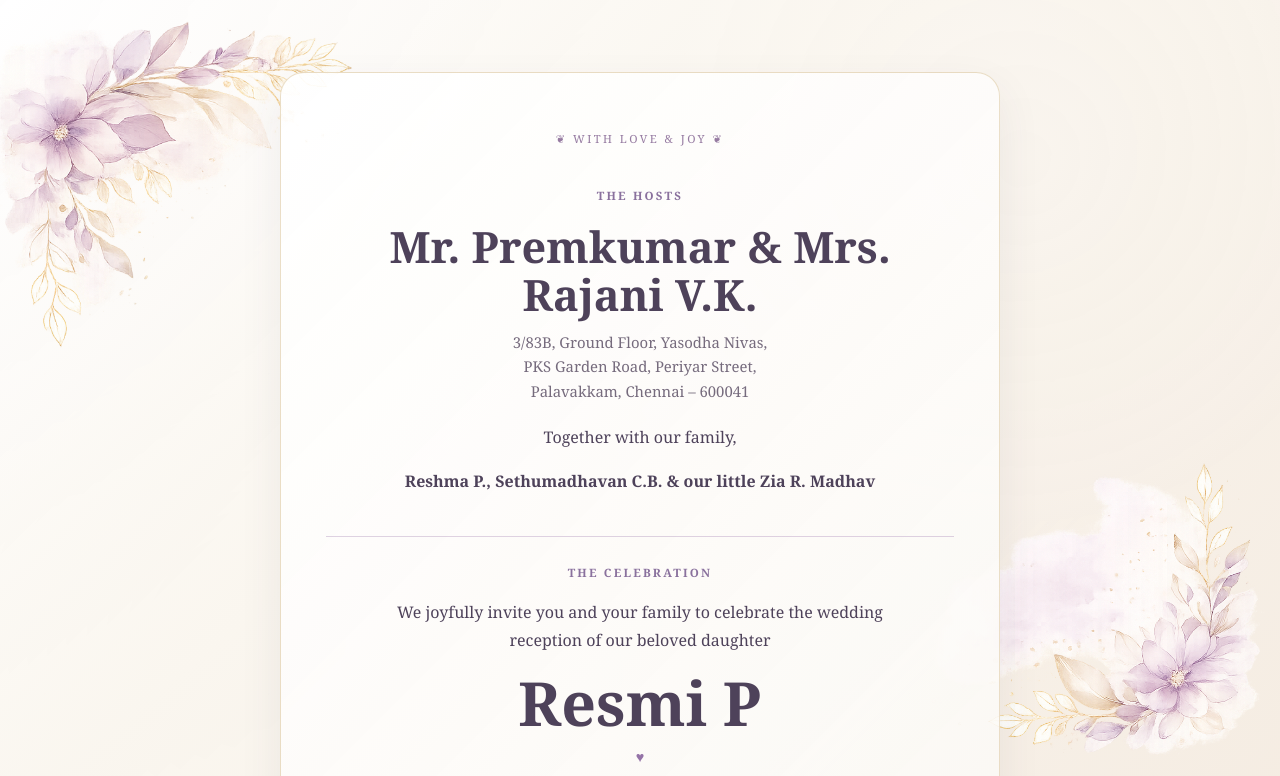
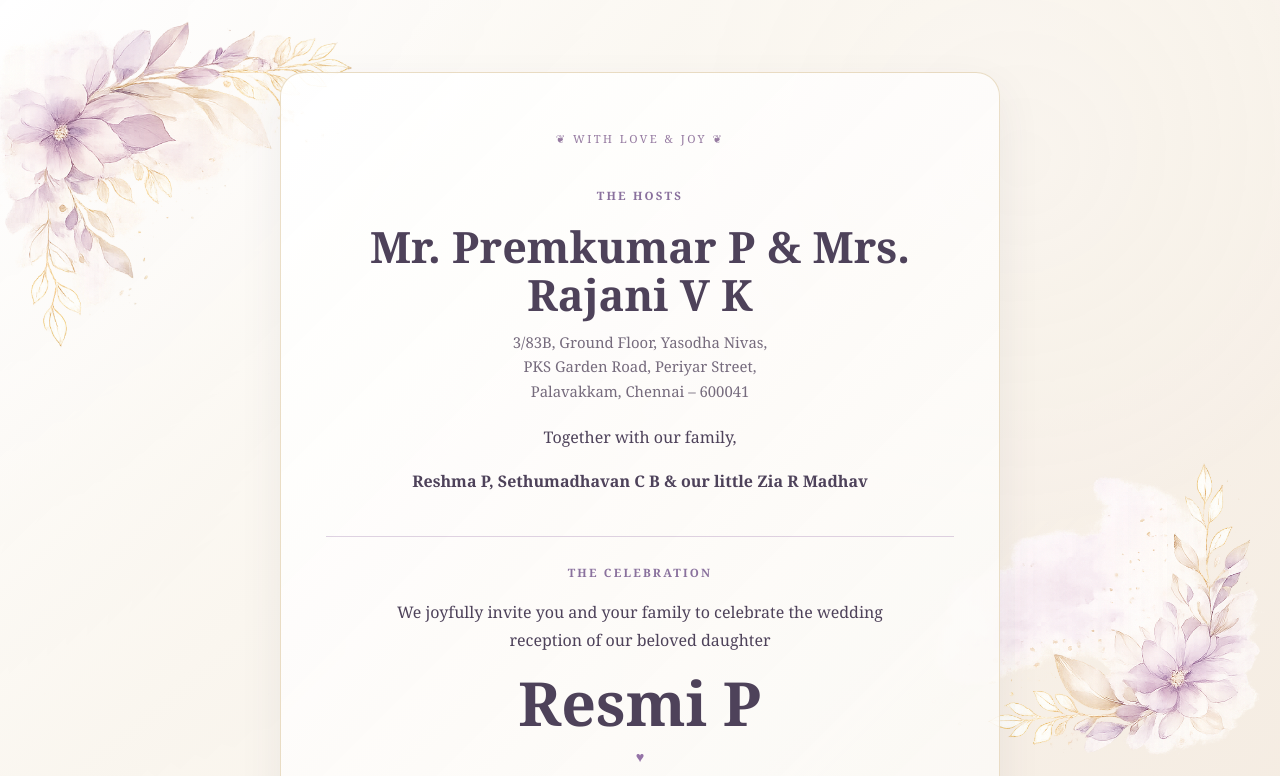
Before and after one commit to nohk471-maker/resmi-hari-reception, a plain HTML site: page index.html in a window 1280 px wide. Both pictures are taken after a click on the button "Open the wedding invitation". Shown: the top 776 px of the page. Drawn offline with Linux system fonts and the light colour scheme.

Commit message:
Correct family names and formatting in index.html

```diff
--- a/index.html
+++ b/index.html
@@ -46,10 +46,10 @@
 <p class="story-eyebrow">❦ With Love &amp; Joy ❦</p>
 <div class="family-section">
 <p class="family-section__label">THE HOSTS</p>
-<h2 id="family-title">Mr. Premkumar &amp; Mrs. Rajani V.K.</h2>
+<h2 id="family-title">Mr. Premkumar P &amp; Mrs. Rajani V K</h2>
 <address>3/83B, Ground Floor, Yasodha Nivas,<br/>PKS Garden Road, Periyar Street,<br/>Palavakkam, Chennai – 600041</address>
 <p class="family-section__intro">Together with our family,</p>
-<p class="family-section__relatives">Reshma P., Sethumadhavan C.B. &amp; our little Zia R. Madhav</p>
+<p class="family-section__relatives">Reshma P, Sethumadhavan C B &amp; our little Zia R Madhav</p>
 </div>
 <div class="family-section family-section--celebration">
 <p class="family-section__label">THE CELEBRATION</p>
@@ -58,7 +58,7 @@
 <p class="story-with">♥</p>
 <p class="story-name">Hari Krishna K</p>
 <p class="story-with">Beloved son of</p>
-<p class="story-parents">Mr. KrishnaKumar K &amp; Mrs. Omana P.N.</p>
+<p class="story-parents">Mr. Krishnakumar K &amp; Mrs. Omana P N</p>
 <address>Sreepadam House, Manalvayal Post,<br/>Irulam, Wayanad – 673579</address>
 </div>
 <div class="family-section family-section--blessings">
```
